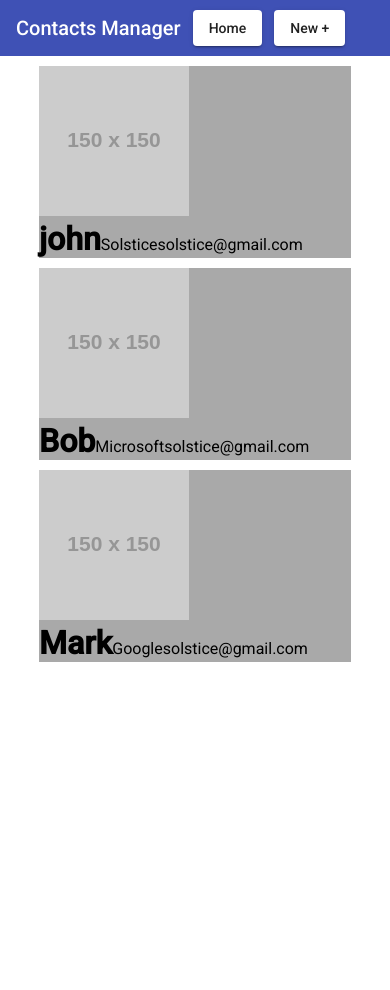
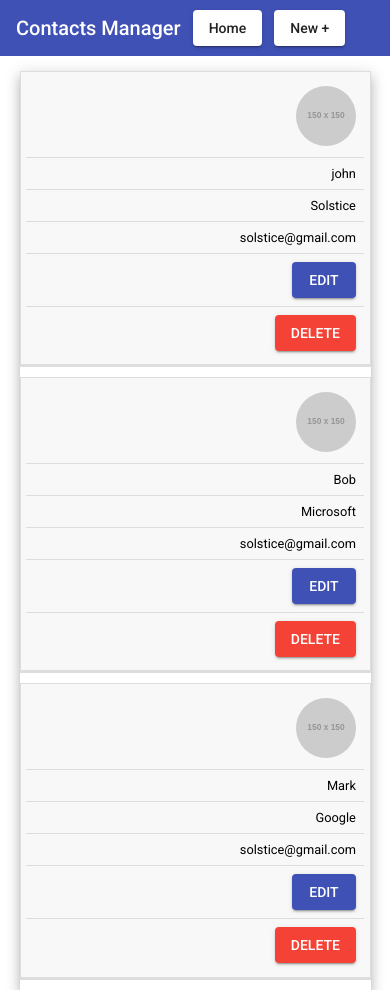
Before and after one commit to MatMiraglio/Contacts-Manager, an Angular app: page / in a window 390 px wide. Before the commit the page ends 844 px from the top, so only its background shows below. Built offline with nearby package versions, Linux system fonts and the light colour scheme.

Commit message:
work on contact-list view

```diff
--- a/src/app/app.module.ts
+++ b/src/app/app.module.ts
@@ -5,7 +5,6 @@ import { AppRoutingModule } from './app-routing.module';
 import { AppComponent } from './app.component';
 import { BrowserAnimationsModule } from '@angular/platform-browser/animations';
 import { ContactListComponent } from './contact-list/contact-list.component';
-import { ContactItemComponent } from './contact-item/contact-item.component';
 import { ContactProfilePicComponent } from './contact-profile-pic/contact-profile-pic.component';
 
 /*Angular Material*/
@@ -25,7 +24,6 @@ import { ContactFormComponent } from './contact-form/contact-form.component';
   declarations: [
     AppComponent,
     ContactListComponent,
-    ContactItemComponent,
     ContactProfilePicComponent,
     ContactFormComponent
   ],
--- a/src/app/contact-item/contact-item.component.html
+++ /dev/null
@@ -1,6 +0,0 @@
-<div class="contact-item-row">
-  <app-contact-profile-pic  [pictureUrl]="contact.profilePicUrl"></app-contact-profile-pic>
-  <h1>{{ contact.name }}</h1>
-  <p>{{ contact.company }}</p>
-  <p>{{ contact.email }}</p>
-</div>
--- a/src/app/contact-item/contact-item.component.scss
+++ /dev/null
@@ -1,11 +0,0 @@
-.contact-item-row{
-    max-width: 80%;
-    margin: auto;
-    margin-top: 10px;
-    background-color: darkgray;
-
-    *{
-        display: inline;
-    }
-
-}
--- a/src/app/contact-item/contact-item.component.ts
+++ /dev/null
@@ -1,20 +0,0 @@
-import { Component, OnInit, Input, HostBinding } from '@angular/core';
-import { Contact } from '../Contact.model';
-import {MatTableDataSource} from '@angular/material';
-
-@Component({
-  selector: 'app-contact-item',
-  templateUrl: './contact-item.component.html',
-  styleUrls: ['./contact-item.component.scss']
-})
-export class ContactItemComponent implements OnInit {
-
-  @Input() contact: Contact;
-  @HostBinding('attr.class') cssClass = 'item';
-
-  constructor() { }
-
-  ngOnInit() {
-  }
-
-}
--- a/src/app/contact-list/contact-list.component.html
+++ b/src/app/contact-list/contact-list.component.html
@@ -1,8 +1,28 @@
-<div>
-  <app-contact-item
-    *ngFor="let contact of ContactList"
-    [contact]="contact"
-    (click)='clicked(contact)'
-    [class.selected]="isSelected(contact)">
-  </app-contact-item>
+<div >
+  <table class="mat-elevation-z8">
+    <thead>
+      <tr>
+          <th></th>
+          <th>Name</th>
+          <th>Company</th>
+          <th>Email</th>
+          <th></th>
+          <th></th>
+      </tr>
+    </thead>
+    <tbody>
+      <tr *ngFor='let contact of ContactList'>
+          <td><app-contact-profile-pic [pictureUrl]="contact.profilePicUrl" ></app-contact-profile-pic></td>
+          <td>{{ contact.name }}</td>
+          <td>{{ contact.company }}</td>
+          <td>{{ contact.email }}</td>
+          <td>
+              <a mat-raised-button color="primary" [routerLink]="['/contacts', 'edit', contact.id]">EDIT</a>
+          </td>
+          <td>
+              <a mat-raised-button color="warn" [routerLink]="['/contacts', 'delete', contact.id]">DELETE</a>
+          </td>
+      </tr>
+    </tbody>
+  </table>
 </div>
--- a/src/app/contact-list/contact-list.component.scss
+++ b/src/app/contact-list/contact-list.component.scss
@@ -0,0 +1,81 @@
+
+  table {
+    border: 1px solid #ccc;
+    border-collapse: collapse;
+    margin: auto;
+    margin-top: 15px;
+    padding: 0;
+    width: 90%;
+  }
+
+  table caption {
+    font-size: 1.5em;
+    margin: .5em 0 .75em;
+  }
+
+  table tr {
+    background-color: #f8f8f8;
+    border: 1px solid #ddd;
+    padding: .35em;
+  }
+
+  table th,
+  table td {
+    padding: .625em;
+    text-align: center;
+  }
+
+  table th {
+    font-size: .85em;
+    letter-spacing: .1em;
+    text-transform: uppercase;
+  }
+
+  @media screen and (max-width: 600px) {
+    table {
+      border: 0;
+    }
+
+    table caption {
+      font-size: 1.3em;
+    }
+
+    table thead {
+      border: none;
+      clip: rect(0 0 0 0);
+      height: 1px;
+      margin: -1px;
+      overflow: hidden;
+      padding: 0;
+      position: absolute;
+      width: 1px;
+    }
+
+    table tr {
+      border-bottom: 3px solid #ddd;
+      display: block;
+      margin-bottom: .625em;
+    }
+
+    table td {
+      border-bottom: 1px solid #ddd;
+      display: block;
+      font-size: .8em;
+      text-align: right;
+    }
+
+    table td::before {
+      /*
+      * aria-label has no advantage, it won't be read inside a table
+      content: attr(aria-label);
+      */
+      content: attr(data-label);
+      float: left;
+      font-weight: bold;
+      text-transform: uppercase;
+    }
+
+    table td:last-child {
+      border-bottom: 0;
+    }
+  }
--- a/src/app/contact-list/contact-list.component.ts
+++ b/src/app/contact-list/contact-list.component.ts
@@ -1,6 +1,7 @@
 import { Component, OnInit, Output, EventEmitter } from '@angular/core';
 import { Contact } from '../Contact.model';
 import { ContactService } from '../contact.service';
+import {MatPaginator, MatTableDataSource} from '@angular/material';
 
 @Component({
   selector: 'app-contact-list',
--- a/src/app/contact-profile-pic/contact-profile-pic.component.scss
+++ b/src/app/contact-profile-pic/contact-profile-pic.component.scss
@@ -0,0 +1,6 @@
+img {
+    width: 60px;
+    height: 60px;
+    border-radius: 50%;
+    margin: 0px;
+}
```
Also changed, not shown: 1 other file (tests, documents, lock files or other folders).
